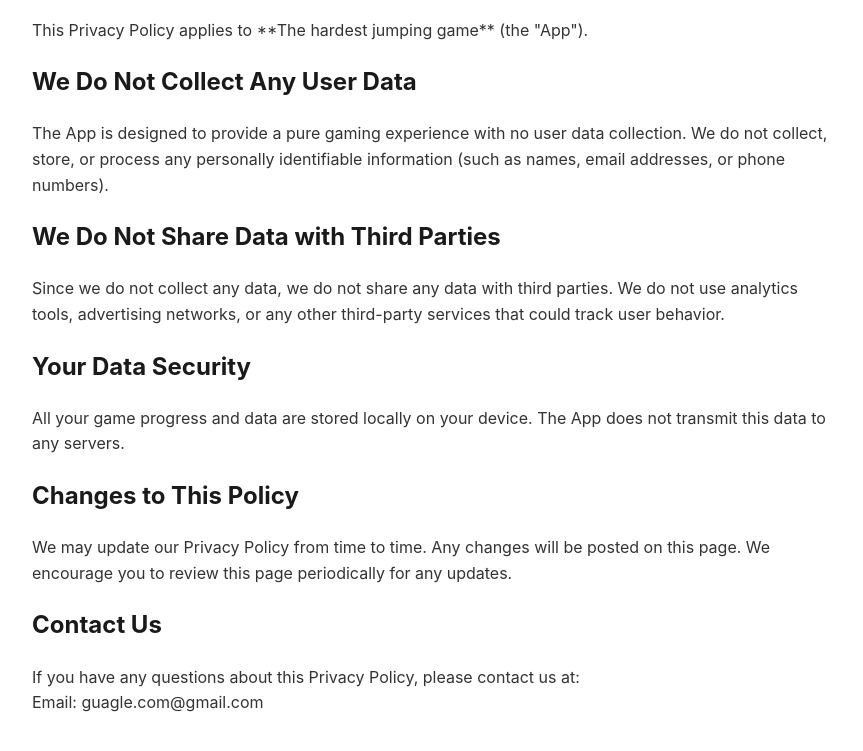
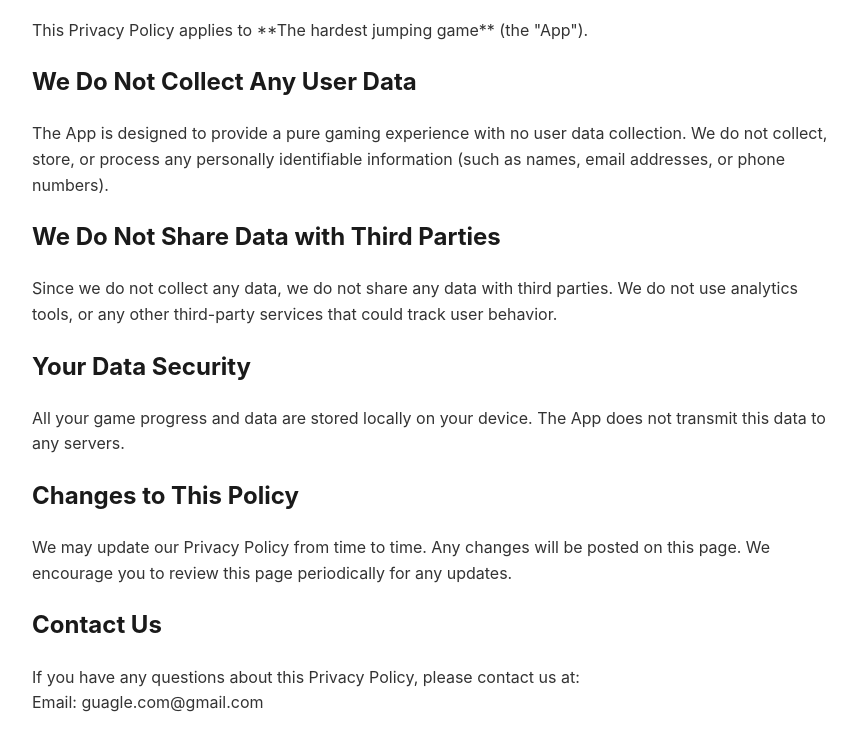
Before and after one commit to gvgle/privacy-policy, a plain HTML site: page index.html in a window 1280 px wide. Shown: the part 107-858 px from the top of the page, without its empty margins (208-1071 px from the left). Drawn offline with Linux system fonts and the light colour scheme.

Commit message:
Update index.html

```diff
--- a/index.html
+++ b/index.html
@@ -39,7 +39,7 @@
 
     <h2>We Do Not Share Data with Third Parties</h2>
     <p>
-        Since we do not collect any data, we do not share any data with third parties. We do not use analytics tools, advertising networks, or any other third-party services that could track user behavior.
+        Since we do not collect any data, we do not share any data with third parties. We do not use analytics tools, or any other third-party services that could track user behavior.
     </p>
 
     <h2>Your Data Security</h2>
```
